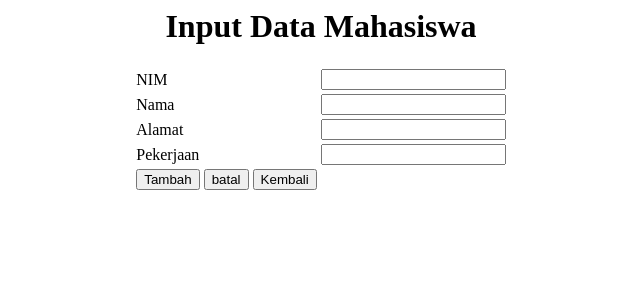
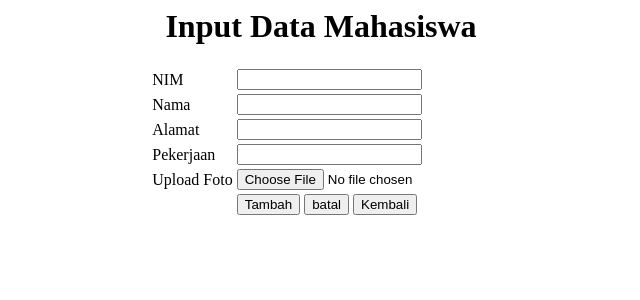
Before and after one commit to ferlaaura/wp2-ferla, a CodeIgniter app: page /crud/index.php/kampus/tambah in a window 1280 px wide. Shown: the top 300 px of the page, without its empty margins (319-959 px from the left). Run offline with CodeIgniter, Linux system fonts and the light colour scheme.

Commit message:
memperbarui crud

```diff
--- a/application/controllers/kampus.php
+++ b/application/controllers/kampus.php
@@ -5,6 +5,7 @@ class kampus extends CI_Controller{
         parent:: __construct() ;
         $this->load->model('m_data');
         $this->load->helper('url');
+        $this->load->library('form_validation');
 
     }
 
@@ -18,22 +19,45 @@ class kampus extends CI_Controller{
         $this->load->view('input_data') ;
     }
     function tambah_aksi(){
+        $this->form_validation->set_rules('nim','NIM','required|min_length[8]|max_length[15]');
+        $this->form_validation->set_rules('nama','Nama','required|min_length[5]|max_length[15]');
+        $this->form_validation->set_rules('alamat','Alamat','required');
+        $this->form_validation->set_rules('pekerjaan','Pekerjaan','required');
+
+        if($this->form_validation->run() == TRUE)
+        {
         $nim = $this->input->post('nim');
         $nama = $this->input->post('nama');
         $alamat = $this->input->post('alamat');
         $pekerjaan = $this->input->post('pekerjaan');
 
+        $config['max_size']=2048;
+        $config['allowed_types']="png|jpg|jpeg|gif";
+        $config['remove_spaces']=TRUE;
+        $config['overwrite']=TRUE;
+        $config['upload_path']=FCPATH.'IMAGES';
+
+        $this->load->library('upload');
+        $this->upload->initialize($config);
+
+        $this->upload->do_upload('foto');
+        $data_image=$this->upload->data('file_name');
+        $location='images/';
+        $foto=$location.$data_image;
+
         $data = array(
             'nim' => $nim,
             'nama' => $nama,
             'alamat' => $alamat,
-            'pekerjaan' => $pekerjaan
+            'pekerjaan' => $pekerjaan,
+            'foto' => $foto
         );
         $this->m_data->input_data($data, 'mahasiswa');
         redirect('kampus/index');
+        }else{
+            $this->load->view('input_data');
         }
-
-
+    }
     function edit($id)
     {
         $where = array('id' => $id);
@@ -41,13 +65,27 @@ class kampus extends CI_Controller{
         $this->load->view('edit_data', $data);
     }
 
-    function update()
-    {
+    function update(){
         $id = $this->input->post('id');
         $nim = $this->input->post('nim');
         $nama = $this->input->post('nama');
         $alamat = $this->input->post('alamat');
         $pekerjaan = $this->input->post('pekerjaan');
+
+        $config['max_size']=2048;
+        $config['allowed_types']="png|jpg|jpeg|gif";
+        $config['remove_spaces']=TRUE;
+        $config['overwrite']=TRUE;
+        $config['upload_path']=FCPATH.'IMAGES';
+
+        $this->load->library('upload');
+        $this->upload->initialize($config);
+
+        $this->upload->do_upload('foto');
+        $data_image=$this->upload->data('file_name');
+        $location='images/';
+        $foto=$location.$data_image;
+
         $data = array(
             'nim' => $nim,
             'nama' => $nama,
--- a/application/views/input_data.php
+++ b/application/views/input_data.php
@@ -5,6 +5,7 @@
 <body>
     <center>
         <h1>Input Data Mahasiswa</h1>
+        <label style="color:#FF0000"><?php echo validation_errors(); ?></label>
     </center>
 <form action="<?php echo base_url(). 'index.php/kampus/tambah_aksi'; ?>" method="post" enctype="multipart/form-data">
     <table style="margin:20px auto;">
@@ -25,6 +26,11 @@
             <td><input type="text" name="pekerjaan"></td>
         </tr>
         <tr>
+            <td> Upload Foto</td>
+            <td><input type="file" name="foto"></td>
+        </tr>
+        <tr>
+            <td></td>
             <td><input type="submit" value="Tambah"> <input type="reset" value="batal"> <?php echo anchor ('kampus/index','<input type=button value=Kembali>'); ?></td>
         </tr>
     <table>
--- a/application/views/tampil_data.php
+++ b/application/views/tampil_data.php
@@ -14,9 +14,9 @@
       <td>Nama</td>
       <td>Alamat</td>
       <td>Pekerjaan</td>
+      <th>Foto</th>
       <td>Action</td>
     </tr>
-
     <?php
     $no = 1;
     foreach($mahasiswa as $u){
@@ -27,6 +27,7 @@
       <td><?php echo $u->nama ?></td>
       <td><?php echo $u->alamat ?></td>
       <td><?php echo $u->pekerjaan ?></td>
+      <td><img src="<?php echo base_url();?><?php echo $u->foto ?>"width="50" height="50"></td>
       <td>
             <?php echo anchor('kampus/edit/'.$u->id,'Edit'); ?>
             <?php echo anchor('kampus/hapus/'.$u->id,'Hapus');?>
```
Also changed, not shown: application/views/edit_data.php (+7 -2 lines), system/language/english/form_validation_lang.php (+5 -5 lines), images/1c4a8182-df28-494e-ba0e-a2363f3235b6.jpg (added), images/50d992c5-9d2a-41bb-b819-3f641bb36ac7.jpg (added), images/749cacf4-2803-4a30-8d6d-e45f0b1ccccd.jpg (added), images/795afc08-ff4c-43ec-ba4d-f2f0ab331d92.jpg (added), images/InShot_20210103_131937912.jpg (added), images/InShot_20211114_225302781.jpg (added).
